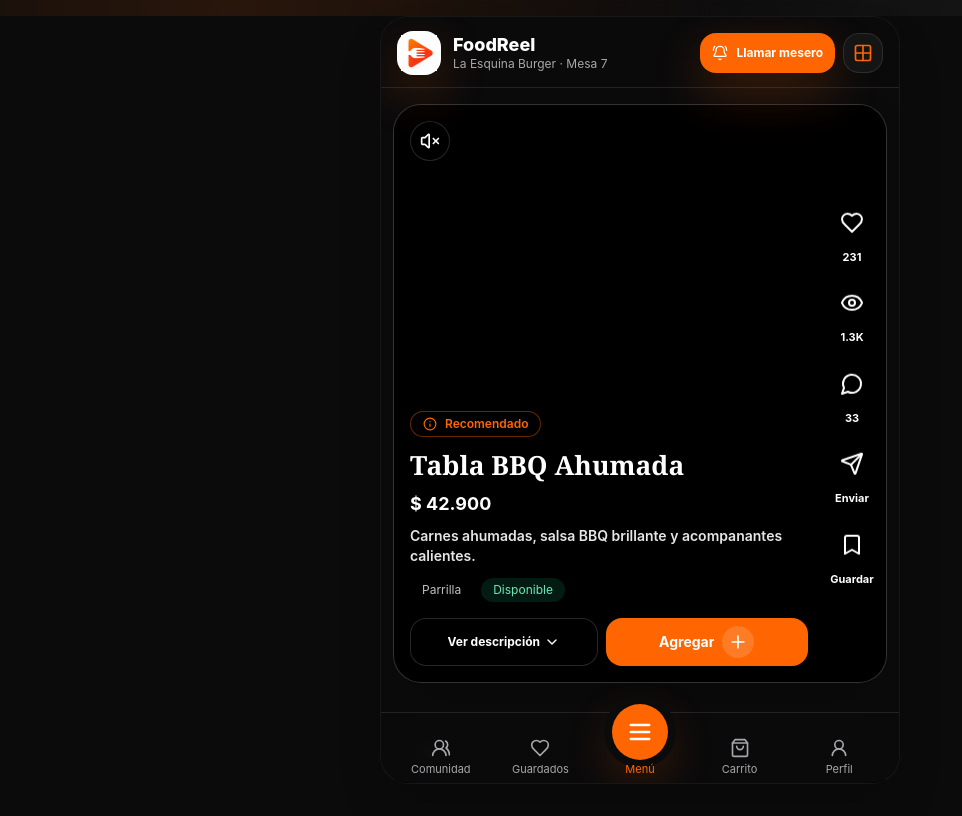
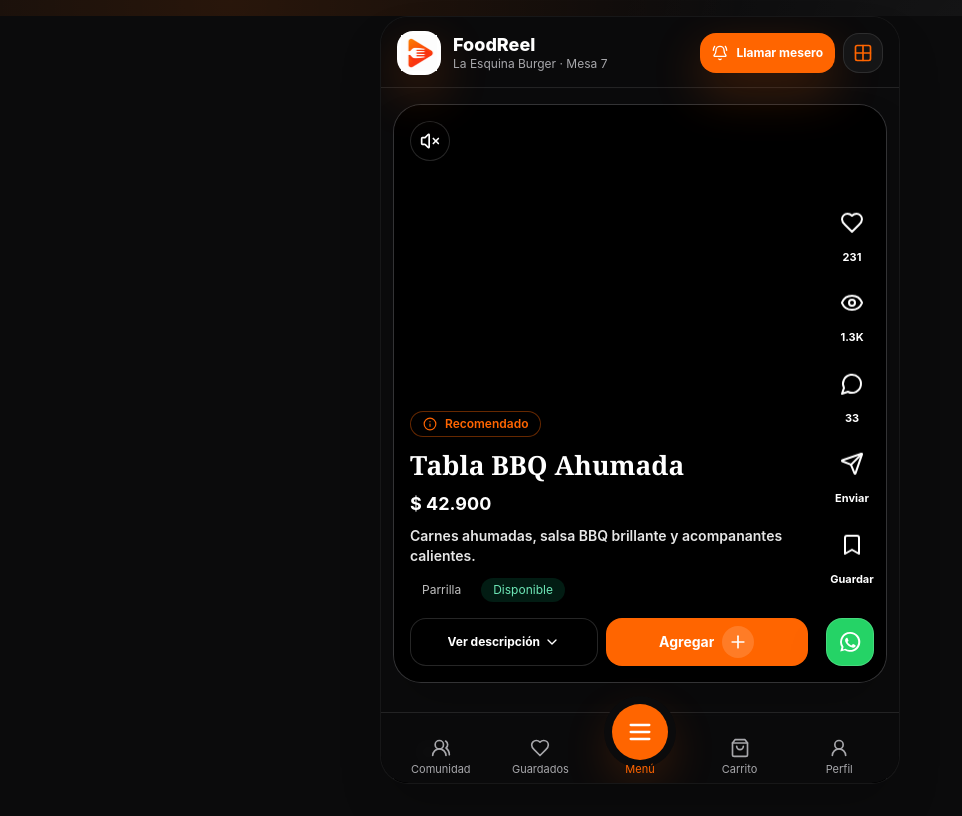
Before and after one commit to wamepedidos/foodreel, a React (Vite) app: page /menu in a window 1280 px wide. Shown: the whole page, without its empty margins (0-962 px from the left). Built offline with nearby package versions, Linux system fonts and the light colour scheme.

Commit message:
Add WhatsApp install button

```diff
--- a/src/components/ReelDishCard.tsx
+++ b/src/components/ReelDishCard.tsx
@@ -7,6 +7,7 @@ import { CommentsSheet } from './CommentsSheet';
 import { DishDescriptionSheet } from './DishDescriptionSheet';
 import { ReelMedia } from './ReelMedia';
 import { SocialActions } from './SocialActions';
+import { WhatsAppInstallButton } from './WhatsAppInstallButton';
 
 export function ReelDishCard({ dish, active }: { dish: Dish; active: boolean }) {
   const [descriptionOpen, setDescriptionOpen] = useState(false);
@@ -43,6 +44,7 @@ export function ReelDishCard({ dish, active }: { dish: Dish; active: boolean })
         <div className="absolute right-3 top-1/2 z-20 -translate-y-1/2">
           <SocialActions dish={dish} viewCount={viewCount} onComments={() => setCommentsOpen(true)} />
         </div>
+        <WhatsAppInstallButton />
         <div className="absolute inset-x-0 bottom-0 z-10 p-4 pr-[78px]">
           <div className="mb-3 inline-flex items-center gap-2 rounded-full border border-accent/40 bg-black/45 px-3 py-1 text-xs font-semibold text-accent backdrop-blur">
             <Info className="size-3.5" />
--- /dev/null
+++ b/src/components/WhatsAppInstallButton.tsx
@@ -0,0 +1,19 @@
+const whatsappMessage = 'Hola, quiero instalar FoodReel en mi restaurante';
+const whatsappHref = `https://wa.me/573045818262?text=${encodeURIComponent(whatsappMessage)}`;
+
+export function WhatsAppInstallButton() {
+  return (
+    <a
+      aria-label="Enviar mensaje por WhatsApp para instalar FoodReel"
+      className="absolute bottom-4 right-3 z-30 grid size-12 place-items-center rounded-2xl border border-white/15 bg-[#25D366] text-white shadow-2xl shadow-black/35 transition hover:brightness-110"
+      href={whatsappHref}
+      rel="noreferrer"
+      target="_blank"
+      title="WhatsApp"
+    >
+      <svg aria-hidden="true" className="size-6" fill="currentColor" viewBox="0 0 24 24">
+        <path d="M12.04 2a9.9 9.9 0 0 0-8.52 14.95L2.3 21.4l4.56-1.2A9.93 9.93 0 1 0 12.04 2Zm.01 1.76a8.16 8.16 0 1 1-4.16 15.18l-.3-.18-2.7.7.72-2.62-.2-.32a8.16 8.16 0 0 1 6.64-12.76Zm-3.35 4.3c-.17 0-.45.06-.68.31-.24.26-.9.88-.9 2.15 0 1.26.92 2.49 1.05 2.66.13.17 1.78 2.85 4.4 3.88 2.18.86 2.63.69 3.1.65.48-.04 1.55-.63 1.76-1.24.22-.61.22-1.13.15-1.24-.06-.11-.24-.18-.5-.31-.27-.14-1.56-.77-1.8-.85-.24-.09-.42-.14-.6.13-.17.27-.69.85-.84 1.03-.15.18-.31.2-.57.07-.27-.13-1.12-.41-2.13-1.31-.79-.7-1.32-1.57-1.47-1.84-.16-.26-.02-.41.11-.54.12-.12.27-.31.4-.47.13-.15.17-.26.26-.44.09-.18.04-.34-.02-.47-.07-.13-.6-1.45-.82-1.98-.22-.51-.44-.44-.6-.45h-.52Z" />
+      </svg>
+    </a>
+  );
+}
```
